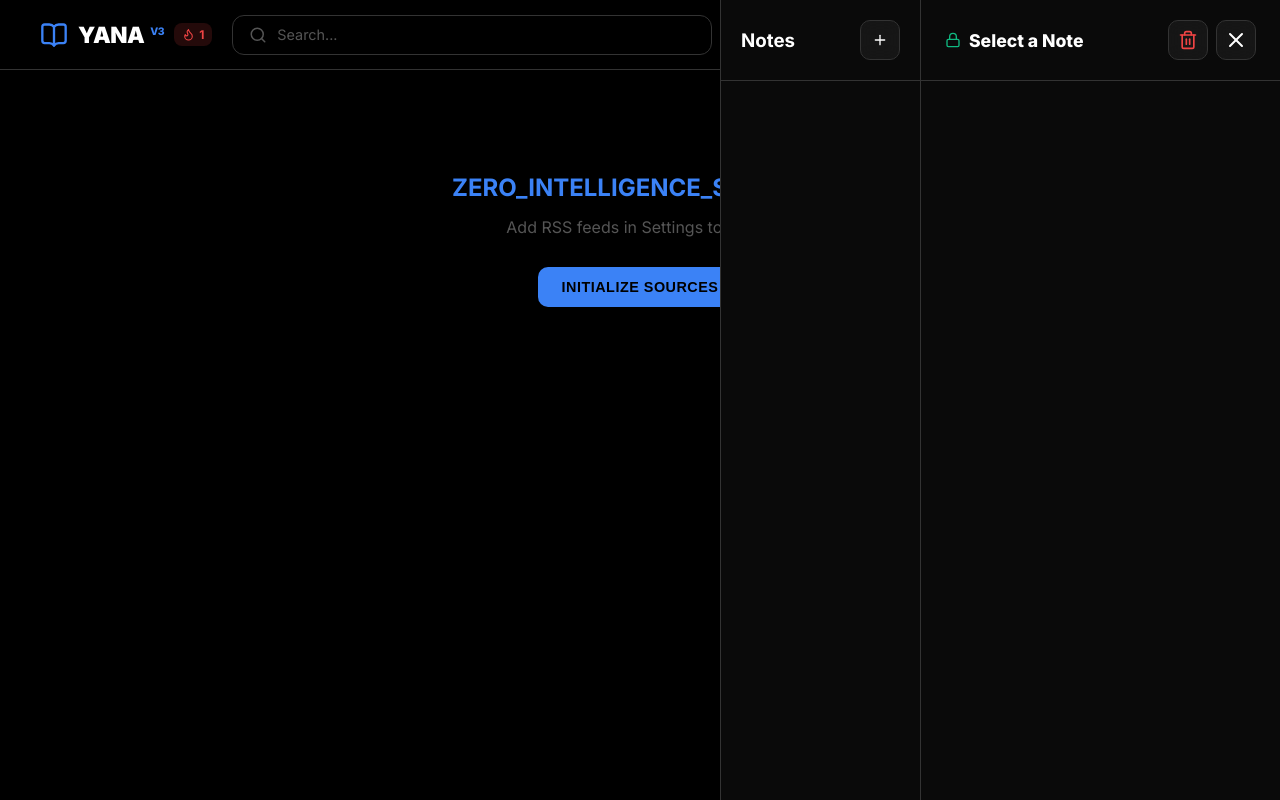
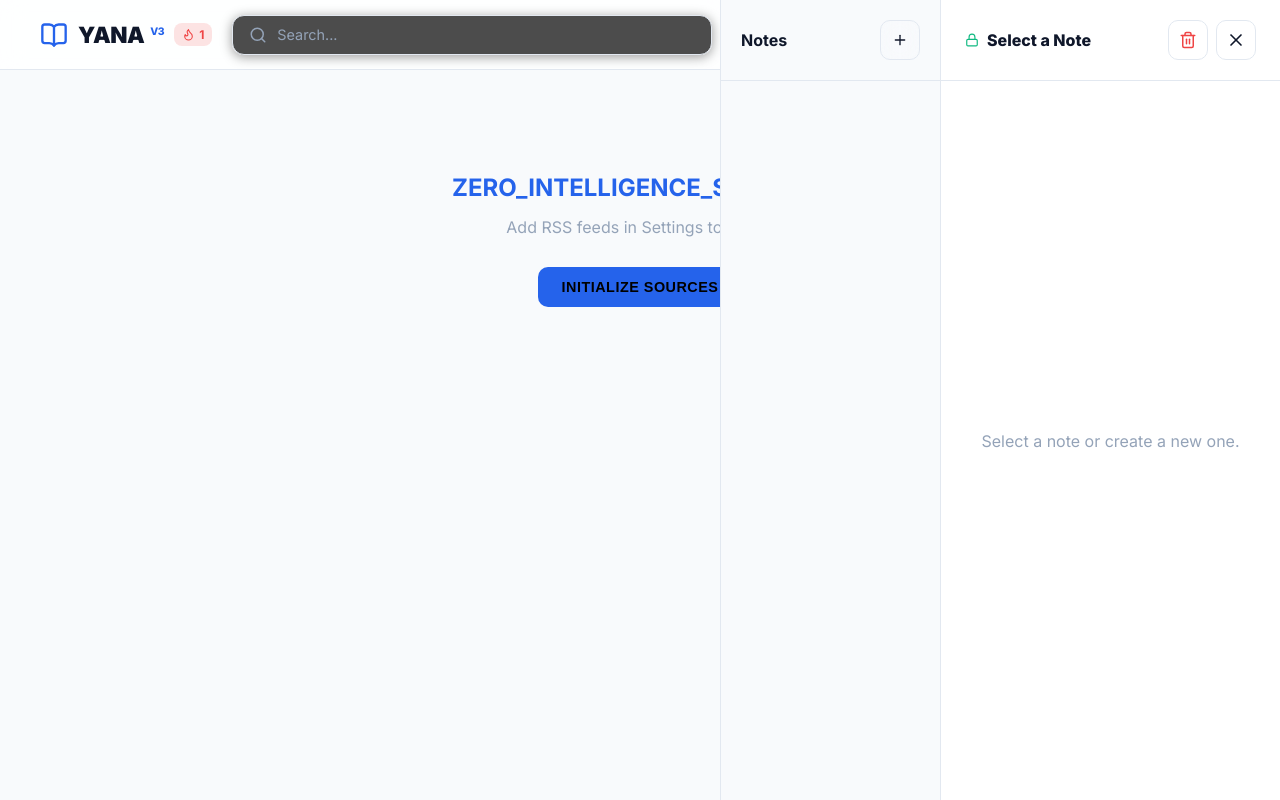
Before and after one commit to venkatram-s/YANA, a React (Vite) app: page / in a window 1280 px wide. Both pictures are taken after a click on the button 1220 px from the left and 34 px from the top of the page. Built offline with nearby package versions, Linux system fonts and the light colour scheme.

Commit message:
Interesting times ahead

```diff
--- a/package.json
+++ b/package.json
@@ -12,7 +12,8 @@
   "dependencies": {
     "lucide-react": "^1.7.0",
     "react": "^19.2.4",
-    "react-dom": "^19.2.4"
+    "react-dom": "^19.2.4",
+    "react-markdown": "^10.1.0"
   },
   "devDependencies": {
     "@eslint/js": "^9.39.4",
--- a/src/App.jsx
+++ b/src/App.jsx
@@ -48,7 +48,7 @@ function parseOPML(text) {
 }
 
 function App() {
-  const [theme, setTheme] = useState('black');
+  const [theme, setTheme] = useState(() => localStorage.getItem('yana_theme') || 'system');
   const [articles, setArticles] = useState([]);
   const [loading, setLoading] = useState(true);
   const [feedMode, setFeedMode] = useState('doomscroll');
@@ -126,11 +126,11 @@ function App() {
     return () => clearInterval(scrollIntervalRef.current);
   }, [isAutoScrolling, doomscrollIntervalMs]);
 
-  // Auto-start doomscroll when content is ready
+  // Auto-start doomscroll only if user wants it (persisted)
   useEffect(() => {
     if (feedMode === 'doomscroll' && articles.length > 0) {
-      const t = setTimeout(() => setIsAutoScrolling(true), 300);
-      return () => clearTimeout(t);
+      // We don't auto-force setIsAutoScrolling(true) here anymore,
+      // instead we rely on the current state which is toggled by the button.
     } else {
       setIsAutoScrolling(false);
       feedContainerRef.current?.scrollTo({ top: 0 });
@@ -152,9 +152,8 @@ function App() {
         setArticles(cached);
         setLoading(false);
       }
-      const lastTheme = localStorage.getItem('yana_theme') || 'black';
-      setTheme(lastTheme);
-      document.documentElement.setAttribute('data-theme', lastTheme);
+
+      // Theme logic handled in a separate useEffect below
 
       // Load notes
       const storedNotes = await dbBroker.getItem('markdownNotes');
@@ -174,6 +173,27 @@ function App() {
       recognitionRef.current = r;
     }
   }, []);
+
+  // System Adaptive Theme Logic
+  useEffect(() => {
+    const applyTheme = (t) => {
+      let activeTheme = t;
+      if (t === 'system') {
+        activeTheme = window.matchMedia('(prefers-color-scheme: dark)').matches ? 'black' : 'light';
+      }
+      document.documentElement.setAttribute('data-theme', activeTheme);
+    };
+
+    applyTheme(theme);
+    localStorage.setItem('yana_theme', theme);
+
+    if (theme === 'system') {
+      const mediaQuery = window.matchMedia('(prefers-color-scheme: dark)');
+      const listener = () => applyTheme('system');
+      mediaQuery.addEventListener('change', listener);
+      return () => mediaQuery.removeEventListener('change', listener);
+    }
+  }, [theme]);
 
   useEffect(() => {
     const sync = async () => {
@@ -390,10 +410,10 @@ function App() {
         onSearchChange={setSearchQuery}
         onSetFeedMode={setFeedMode}
         onToggleTheme={() => {
-          const nt = theme === 'black' ? 'charcoal' : 'black';
+          const themes = ['system', 'black', 'charcoal', 'light'];
+          const idx = themes.indexOf(theme);
+          const nt = themes[(idx + 1) % themes.length];
           setTheme(nt);
-          document.documentElement.setAttribute('data-theme', nt);
-          localStorage.setItem('yana_theme', nt);
         }}
         onOpenSettings={() => setSettingsOpen(true)}
         onOpenNotes={() => setNotesOpen(true)}
@@ -430,6 +450,17 @@ function App() {
         )}
       </main>
 
+      {isDoomscroll && articles.length > 0 && (
+        <button
+          className="floating-auto-scroll"
+          onClick={toggleAutoScroll}
+          title={isAutoScrolling ? "Pause Autoscroll" : "Resume Autoscroll"}
+        >
+          <div className={`scroll-indicator ${isAutoScrolling ? 'active' : ''}`} />
+          <span>{isAutoScrolling ? 'PAUSE' : 'RESUME'}</span>
+        </button>
+      )}
+
       <NotesVault
         isOpen={notesOpen}
         isLocked={vaultLocked}
--- a/src/components/Header.jsx
+++ b/src/components/Header.jsx
@@ -1,5 +1,5 @@
 import React from 'react';
-import { BookOpen, Search, Moon, Sun, Settings, PenSquare, Lock, Newspaper, Zap, Flame } from 'lucide-react';
+import { BookOpen, Search, Moon, Sun, Settings, PenSquare, Lock, Newspaper, Zap, Flame, Monitor } from 'lucide-react';
 
 export const Header = ({
   theme,
@@ -56,8 +56,8 @@ export const Header = ({
         </button>
       </div>
 
-      <button className="btn-icon" onClick={onToggleTheme} title="Toggle theme">
-        {theme === 'black' ? <Moon size={20} /> : <Sun size={20} />}
+      <button className="btn-icon" onClick={onToggleTheme} title={`Toggle theme (Current: ${theme})`}>
+        {theme === 'system' ? <Monitor size={20} /> : theme === 'black' || theme === 'charcoal' ? <Moon size={20} /> : <Sun size={20} />}
       </button>
       <button className="btn-icon" onClick={onOpenSettings} title="Settings">
         <Settings size={20} />
--- a/src/components/IntelligentArticleCard.jsx
+++ b/src/components/IntelligentArticleCard.jsx
@@ -71,7 +71,7 @@ export const IntelligentArticleCard = ({
         <div className="card-content">
           <div className="card-meta">
             <span className="article-source">{article.source || 'Feed'}</span>
-            <span className="card-date">{new Date(article.pubDate).toLocaleDateString()}</span>
+            <span className="card-date">{new Date(article.pubDate).toLocaleString(undefined, { year: 'numeric', month: 'short', day: 'numeric', hour: '2-digit', minute: '2-digit' })}</span>
           </div>
           <h2 className="card-title">{article.title}</h2>
           <p className="card-snippet">{article.snippet}</p>
--- a/src/components/NotesVault.jsx
+++ b/src/components/NotesVault.jsx
@@ -1,5 +1,6 @@
 import React, { useState } from 'react';
-import { Lock, AlertTriangle, X, Download, PenSquare, Plus, Trash } from 'lucide-react';
+import { Lock, AlertTriangle, X, Download, PenSquare, Plus, Trash, Eye, Edit3 } from 'lucide-react';
+import ReactMarkdown from 'react-markdown';
 
 export const NotesVault = ({
   isOpen,
@@ -14,6 +15,7 @@ export const NotesVault = ({
   onNotesChange,
 }) => {
   const [selectedNoteId, setSelectedNoteId] = useState(null);
+  const [isEditing, setIsEditing] = useState(false);
 
   if (!isOpen) return null;
 
@@ -48,10 +50,15 @@ export const NotesVault = ({
   return (
     <div className={`notes-panel open`} style={{ display: 'flex', flexDirection: 'row' }}>
       {/* Sidebar: Note List */}
-      <div style={{ width: '200px', borderRight: '1px solid var(--border-color)', display: 'flex', flexDirection: 'column' }}>
+      <div style={{ width: '220px', borderRight: '1px solid var(--border-color)', display: 'flex', flexDirection: 'column', background: 'var(--bg-color)' }}>
         <div style={{ padding: '20px', borderBottom: '1px solid var(--border-color)', display: 'flex', justifyContent: 'space-between', alignItems: 'center' }}>
-          <h3>Notes</h3>
-          <button className="btn-icon" onClick={() => onNotesChange([...notes, { id: Date.now().toString(), title: 'New Note', date: new Date().toISOString(), content: '' }])}>
+          <h3 style={{ fontSize: '1rem' }}>Notes</h3>
+          <button className="btn-icon" onClick={() => {
+            const newId = Date.now().toString();
+            onNotesChange([...notes, { id: newId, title: 'New Note', date: new Date().toISOString(), content: '' }]);
+            setSelectedNoteId(newId);
+            setIsEditing(true);
+          }}>
             <Plus size={16} />
           </button>
         </div>
@@ -60,37 +67,61 @@ export const NotesVault = ({
             <div
               key={note.id}
               onClick={() => setSelectedNoteId(note.id)}
-              style={{ padding: '12px', cursor: 'pointer', background: selectedNoteId === note.id ? 'var(--surface-hover)' : 'transparent', borderBottom: '1px solid var(--border-color)' }}
+              style={{ padding: '12px 16px', cursor: 'pointer', background: selectedNoteId === note.id ? 'var(--surface-hover)' : 'transparent', borderBottom: '1px solid var(--border-color)' }}
             >
-              <div style={{ fontSize: '0.9rem', fontWeight: 600 }}>{note.title}</div>
-              <div style={{ fontSize: '0.7rem', color: 'var(--text-muted)' }}>{new Date(note.date).toLocaleDateString()}</div>
+              <div style={{ fontSize: '0.85rem', fontWeight: 600, color: 'var(--text-primary)' }}>{note.title || 'Untitled'}</div>
+              <div style={{ fontSize: '0.7rem', color: 'var(--text-muted)', marginTop: '2px' }}>{new Date(note.date).toLocaleDateString()}</div>
             </div>
           ))}
         </div>
       </div>
 
       {/* Editor Area */}
-      <div style={{ flex: 1, display: 'flex', flexDirection: 'column' }}>
+      <div style={{ flex: 1, display: 'flex', flexDirection: 'column', background: 'var(--surface-color)' }}>
         <div className="notes-header">
-          <h2 style={{ display: 'flex', alignItems: 'center', gap: '8px' }}>
-            <Lock size={16} color="#10b981"/> {selectedNote ? selectedNote.title : 'Select a Note'}
+          <h2 style={{ display: 'flex', alignItems: 'center', gap: '8px', fontSize: '1rem' }}>
+            <Lock size={14} color="#10b981"/> {selectedNote ? selectedNote.title : 'Select a Note'}
           </h2>
-          <div>
+          <div style={{ display: 'flex', gap: '8px' }}>
+            {selectedNote && (
+              <button
+                className="btn-icon"
+                onClick={() => setIsEditing(!isEditing)}
+                title={isEditing ? "View Markdown" : "Edit Note"}
+              >
+                {isEditing ? <Eye size={18} /> : <Edit3 size={18} />}
+              </button>
+            )}
             <button className="btn-icon" onClick={() => { if(selectedNote) onNotesChange(notes.filter(n => n.id !== selectedNote.id)); setSelectedNoteId(null); }}>
-              <Trash size={20} color="#ef4444" />
+              <Trash size={18} color="#ef4444" />
             </button>
             <button className="btn-icon" onClick={onClose}>
-              <X size={24} />
+              <X size={20} />
             </button>
           </div>
         </div>
-        {selectedNote && (
+        <div style={{ flex: 1, overflowY: 'auto', padding: '24px' }}>
+          {selectedNote ? (
+            isEditing ? (
               <textarea
                 className="notes-textarea"
+                style={{ width: '100%', height: '100%', border: 'none', background: 'transparent', color: 'var(--text-primary)', outline: 'none', resize: 'none' }}
                 value={selectedNote.content}
                 onChange={(e) => onNotesChange(notes.map(n => n.id === selectedNote.id ? {...n, content: e.target.value} : n))}
+                placeholder="Type your notes here (Markdown supported)..."
+                autoFocus
               />
+            ) : (
+              <div className="markdown-body">
+                <ReactMarkdown>{selectedNote.content || '_No content extractions found._'}</ReactMarkdown>
+              </div>
+            )
+          ) : (
+            <div style={{ height: '100%', display: 'flex', alignItems: 'center', justifyContent: 'center', color: 'var(--text-muted)' }}>
+              Select a note or create a new one.
+            </div>
           )}
+        </div>
       </div>
     </div>
   );
--- a/src/index.css
+++ b/src/index.css
@@ -15,6 +15,28 @@
   --transition-fast: 0.15s cubic-bezier(0.4, 0, 0.2, 1);
   --transition-normal: 0.35s cubic-bezier(0.16, 1, 0.3, 1);
   --shadow-glow: 0 0 20px rgba(59, 130, 246, 0.2);
+  --header-bg: rgba(0, 0, 0, 0.85);
+}
+
+[data-theme="light"] {
+  --bg-color: #f8fafc;
+  --surface-color: #ffffff;
+  --surface-hover: #f1f5f9;
+  --text-primary: #0f172a;
+  --text-secondary: #475569;
+  --text-muted: #94a3b8;
+  --accent-color: #2563eb;
+  --accent-hover: #1d4ed8;
+  --border-color: #e2e8f0;
+  --header-bg: rgba(255, 255, 255, 0.85);
+}
+
+[data-theme="charcoal"] {
+  --bg-color: #1a1a1a;
+  --surface-color: #2a2a2a;
+  --surface-hover: #333333;
+  --border-color: #404040;
+  --header-bg: rgba(26, 26, 26, 0.85);
 }
 
 * {
@@ -48,7 +70,9 @@ html, body {
   align-items: center;
   gap: 20px;
   padding: 14px clamp(16px, 5vw, 40px);
-  background: #000000;
+  background: var(--header-bg, rgba(0, 0, 0, 0.85));
+  backdrop-filter: blur(12px);
+  -webkit-backdrop-filter: blur(12px);
   border-bottom: 1px solid var(--border-color);
   pointer-events: none;
 }
@@ -69,7 +93,7 @@ html, body {
 
 .feed-container.news-mode {
   display: block;
-  padding: 90px 20px 60px;
+  padding: 100px 20px 60px;
 }
 
 .feed-container.doomscroll-mode {
@@ -78,6 +102,7 @@ html, body {
   gap: 0;
   scroll-snap-type: y mandatory;
   scroll-behavior: auto;
+  scroll-padding-top: 72px;
 }
 
 .article-card {
--- a/src/services/newsService.js
+++ b/src/services/newsService.js
@@ -82,6 +82,11 @@ export const fetchRssContent = async (url) => {
         const encoded = node.getElementsByTagNameNS('*', 'encoded')[0];
         if (encoded) description = encoded.textContent || '';
       }
+      // Special handler for YouTube media:description
+      const mediaDesc = node.getElementsByTagNameNS('*', 'description')[0]?.textContent;
+      if (mediaDesc && (!description || mediaDesc.length > description.length)) {
+        description = mediaDesc;
+      }
 
       // Media extraction heuristics
       let image = '';
```
Also changed, not shown: 2 other files (tests, documents, lock files or other folders). Lines whose indentation alone changed are shown as unchanged.
